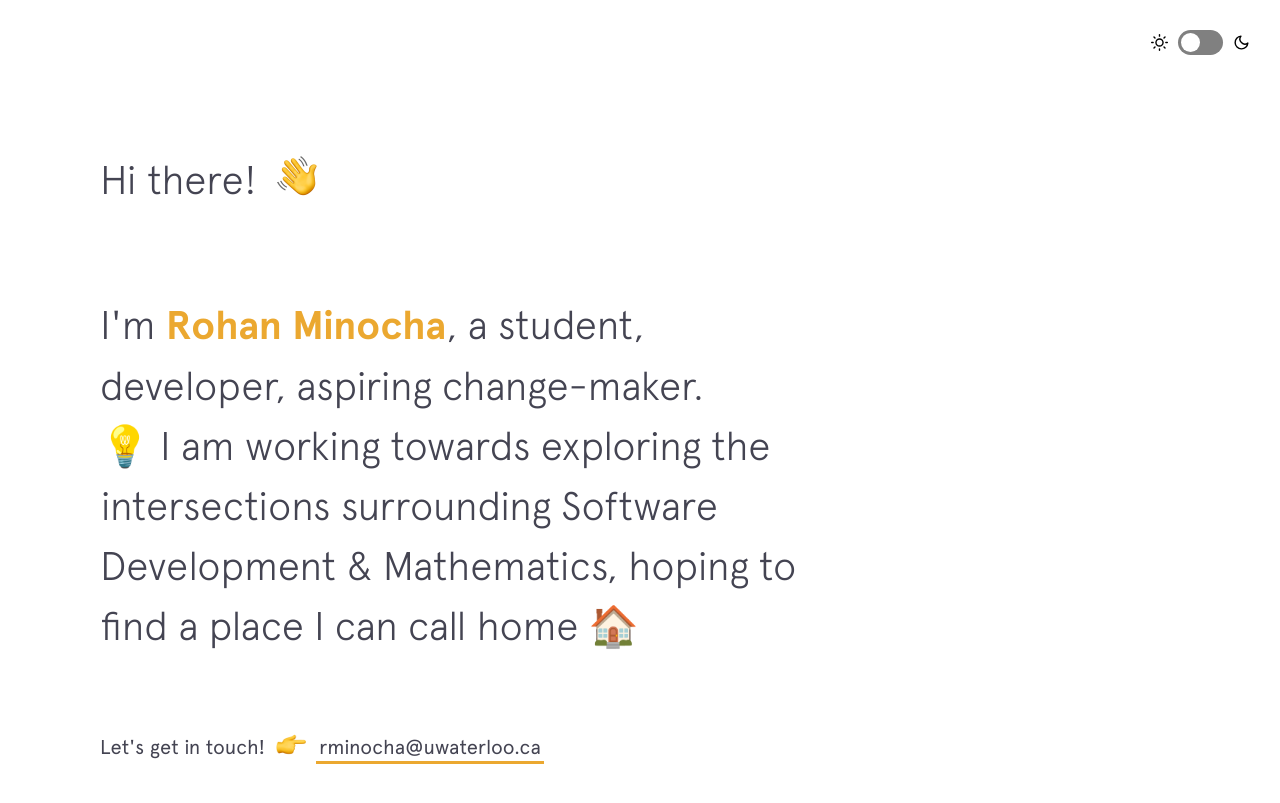
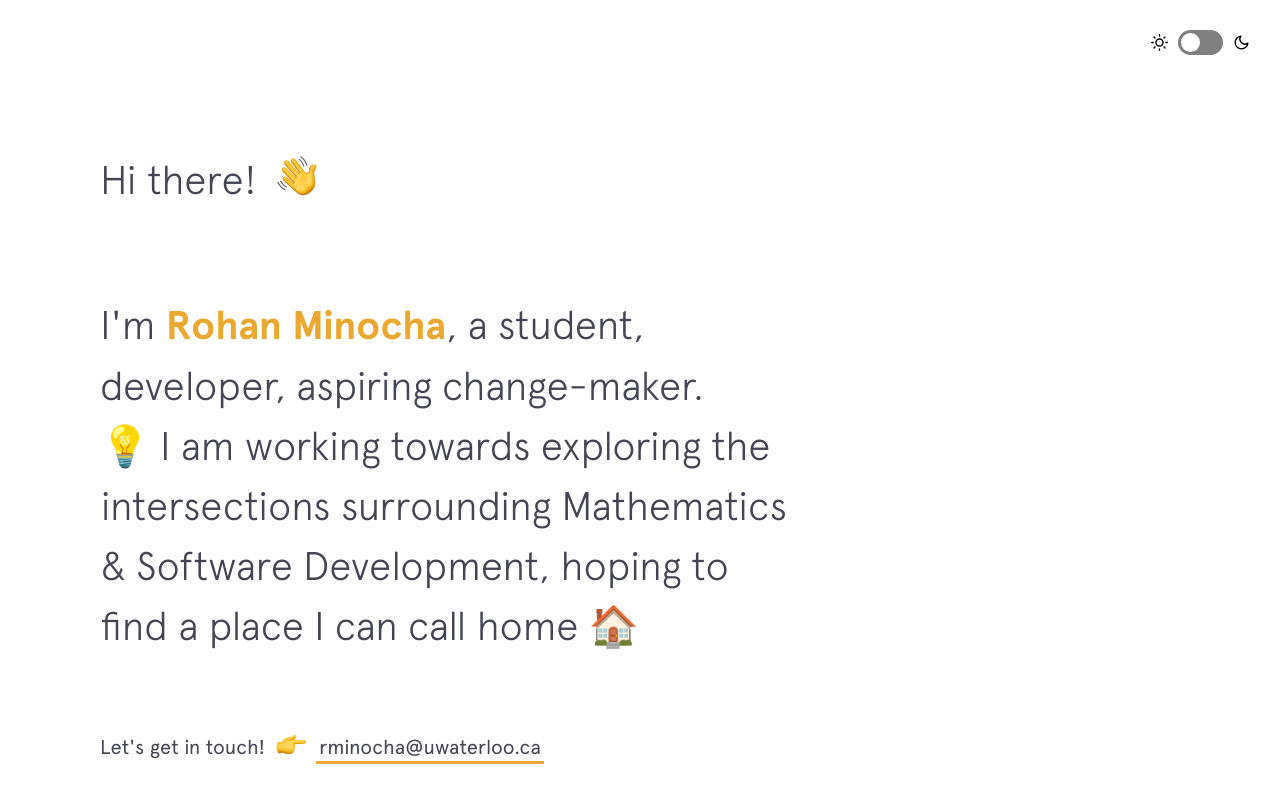
Before and after one commit to rohanxminocha/personal-website-v1, a Jekyll site: the page built from index.html, in a window 1280 px wide and 900 px high. Shown: the top 803 px of the window. Built offline with Jekyll 4.4.1, drawn with Linux system fonts in a browser that asks for light colours; nearby versions of some CDN libraries.

Commit message:
Update intro.html

```diff
--- a/_includes/intro.html
+++ b/_includes/intro.html
@@ -3,7 +3,7 @@
     <span class="emoji wave-hand animated"></span>
   </h1>
   <h4 class="intro__tagline">
-    I'm <span style="color:#eba830" class="name">Rohan Minocha</span>, a student, developer, aspiring change-maker.<br>💡 I am working towards exploring the intersections surrounding Software Development & Mathematics, hoping to find a place I can call home 🏠
+    I'm <span style="color:#eba830" class="name">Rohan Minocha</span>, a student, developer, aspiring change-maker.<br>💡 I am working towards exploring the intersections surrounding Mathematics & Software Development, hoping to find a place I can call home 🏠
   </h4>
   <h1 class="intro__contact">
     <span>Let's get in touch! </span>
```
